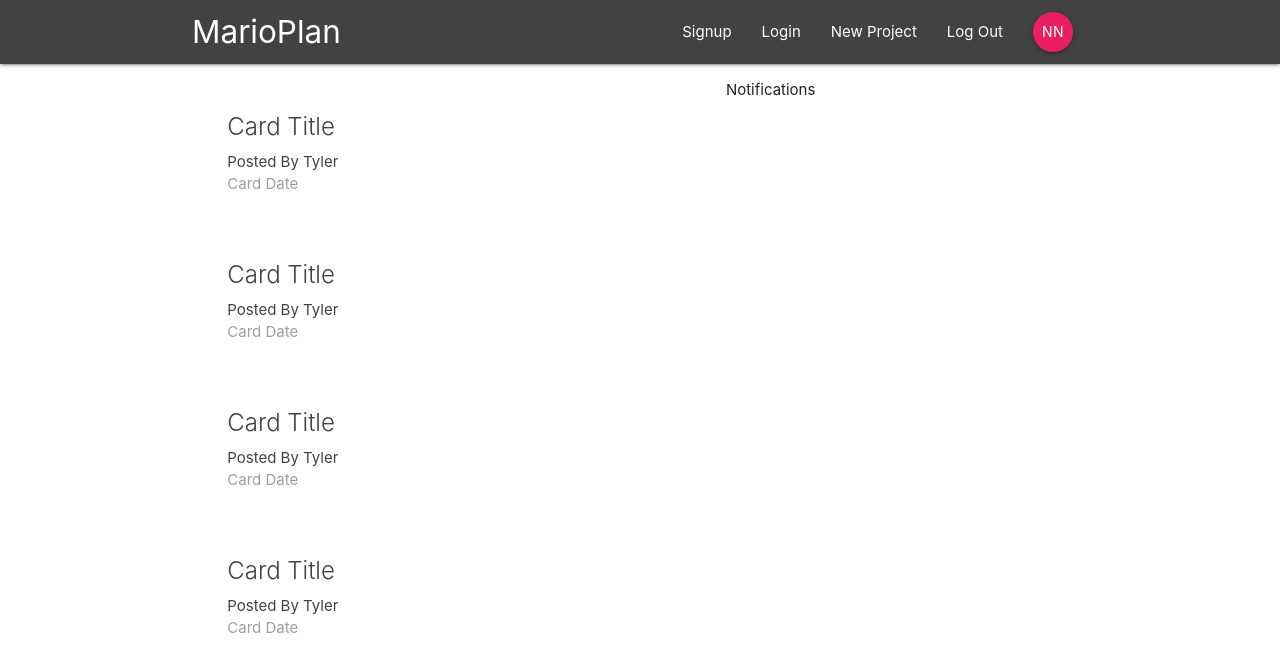
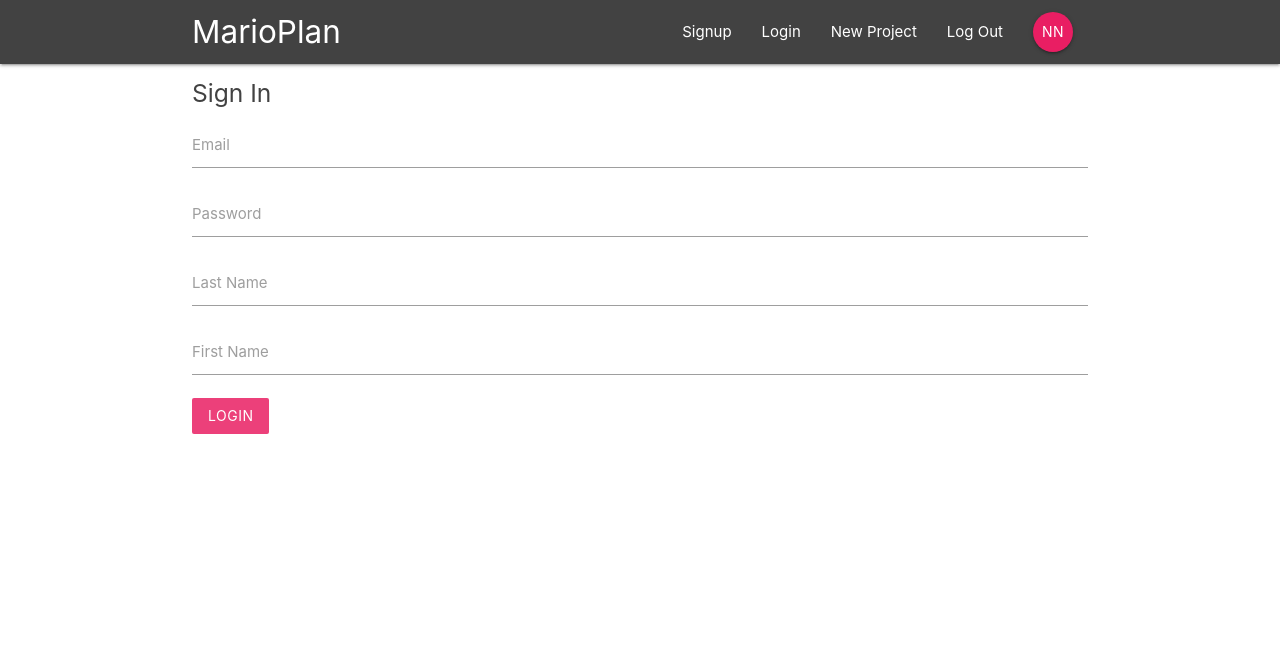
Before and after one commit to Brayheart/mario-plan, a React (Create React App) app: page /signup in a window 1280 px wide. Shown: the top 672 px of the page. Built offline with nearby package versions, Linux system fonts and the light colour scheme.

Commit message:
login/signup components rendered

```diff
--- a/src/App.js
+++ b/src/App.js
@@ -2,6 +2,9 @@ import React, { Component } from 'react';
 import { BrowserRouter, Switch, Route } from 'react-router-dom';
 import Navbar from './components/layout/Navbar';
 import Dashboard from './components/dashboard/Dashboard';
+import ProjectDetails from './components/projects/ProjectDetails';
+import SignIn from './components/auth/SignIn';
+import SignUp from './components/auth/SignUp';
 
 class App extends Component {
   render() {
@@ -10,7 +13,10 @@ class App extends Component {
         <div className="App">
           <Navbar />
           <Switch>
-            <Route path='/' component={Dashboard}/>
+            <Route exact path='/' component={Dashboard}/>
+            <Route path='/project/:id' component={ProjectDetails}/>
+            <Route path='/signin' component={SignIn}/>
+            <Route path='/signup' component={SignUp}/>
           </Switch>
         </div>
       </BrowserRouter>
--- a/src/components/auth/SignIn.js
+++ b/src/components/auth/SignIn.js
@@ -0,0 +1,39 @@
+import React, { Component } from 'react'
+
+class SignIn extends Component {
+  state = {
+    email: '',
+    password: ''
+  }
+  handleChange = (e) => {
+    this.setState({
+      [e.target.id]: e.target.value
+    })
+  }
+  handleSubmit = (e) => {
+    e.preventDefault();
+    console.log(this.state)
+  }
+  render() {
+    return (
+      <div className='container'>
+        <form onSubmit={this.handleSubmit} className="white">
+          <h5 className="grey-text text-darken-3">Sign In</h5>
+          <div className="input-field">
+            <label htmlFor="email">Email</label>
+            <input type="email" id='email' onChange={this.handleChange}/>
+          </div>
+          <div className="input-field">
+            <label htmlFor="password">Password</label>
+            <input type="password" id='password' onChange={this.handleChange}/>
+          </div>
+          <div className="input-field">
+            <button className="btn pink lighten-1 z-depth-0">Login</button>
+          </div>
+        </form>
+      </div>
+    )
+  }
+}
+
+export default SignIn
--- a/src/components/auth/SignUp.js
+++ b/src/components/auth/SignUp.js
@@ -0,0 +1,47 @@
+import React, { Component } from "react";
+
+class Signup extends Component {
+  state = {
+    email: "",
+    password: "",
+    firstName: "",
+    lastName: ""
+  };
+  handleChange = e => {
+    this.setState({
+      [e.target.id]: e.target.value
+    });
+  };
+  handleSubmit = e => {
+    e.preventDefault();
+    console.log(this.state);
+  };
+  render() {
+    return <div className="container">
+        <form onSubmit={this.handleSubmit} className="white">
+          <h5 className="grey-text text-darken-3">Sign In</h5>
+          <div className="input-field">
+            <label htmlFor="email">Email</label>
+            <input type="email" id="email" onChange={this.handleChange} />
+          </div>
+          <div className="input-field">
+            <label htmlFor="password">Password</label>
+            <input type="password" id="password" onChange={this.handleChange} />
+          </div>
+          <div className="input-field">
+            <label htmlFor="lastName">Last Name</label>
+            <input type="text" id="lastName" onChange={this.handleChange} />
+          </div>
+          <div className="input-field">
+            <label htmlFor="firstName">First Name</label>
+            <input type="text" id="firstName" onChange={this.handleChange} />
+          </div>
+          <div className="input-field">
+            <button className="btn pink lighten-1 z-depth-0">Login</button>
+          </div>
+        </form>
+      </div>;
+  }
+}
+
+export default Signup;
--- a/src/components/projects/ProjectDetails.js
+++ b/src/components/projects/ProjectDetails.js
@@ -0,0 +1,21 @@
+import React from 'react'
+
+function ProjectDetails(props) {
+  const id = props.match.params.id;
+  return (
+    <div className="container section project-details">
+      <div className="card z-depth-0">
+        <div className="card-content">
+          <span className="card-title">Project Title - {id}</span>
+          <p>Lorem ipsum dolor sit amet consectetur adipisicing elit. Eius cumque, nulla, inventore aut placeat provident magnam ipsum itaque, saepe reprehenderit soluta iusto repellat distinctio illum iure dolore amet quo. Blanditiis!</p>
+          <div className="card-action grey lighten-4 grey-text">
+            <div>Posted By Tyler</div>
+            <div>Date Posted</div>
+          </div>
+        </div>
+      </div>
+    </div>
+  )
+}
+
+export default ProjectDetails
```
